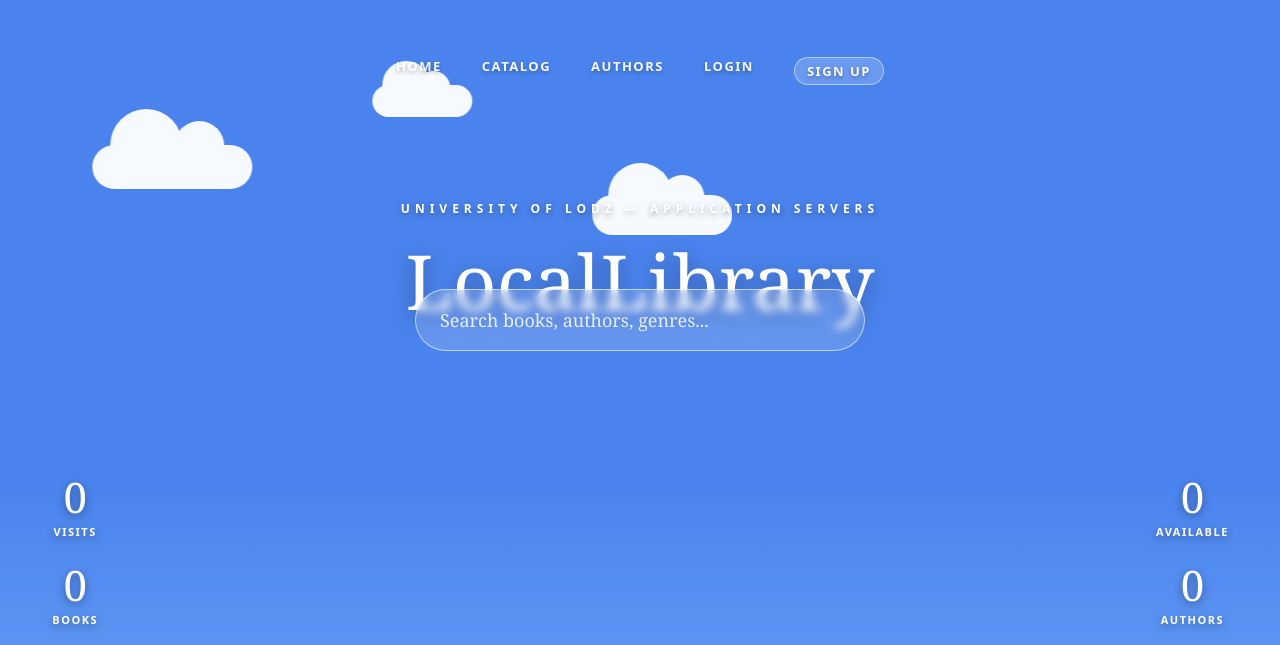
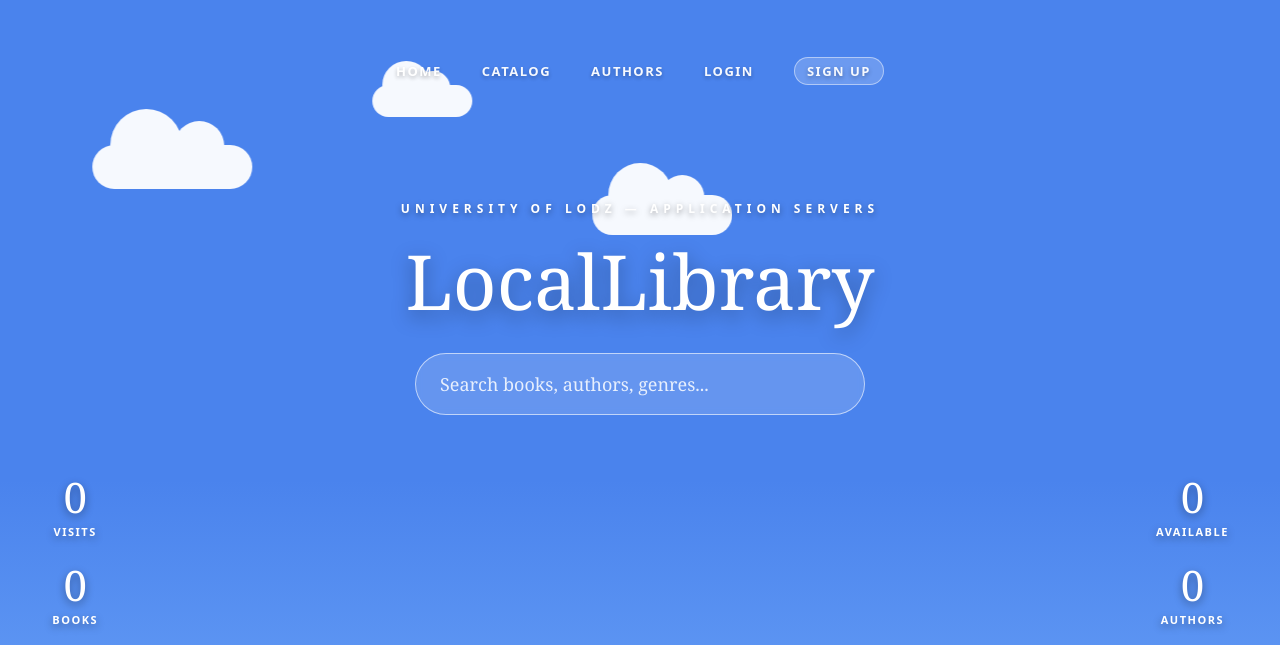
Before and after one commit to papingothegamer/locallibrary, a Django app: page /catalog/ in a window 1280 px wide. Shown: the top 645 px of the page. Run offline with Django 5.2, Linux system fonts and the light colour scheme; data that the repository does not hold is empty.

Commit message:
UI Tweak: Fixed nav item vertical alignment and increased spacing above search bar

```diff
--- a/catalog/static/css/styles.css
+++ b/catalog/static/css/styles.css
@@ -17,7 +17,7 @@ body { font-family: Georgia, serif; color: #1a1a1a; margin: 0; min-height: 100vh
 .c4 { width:140px;height:40px;top:195px; left:780px; } .c4::before{width:64px;height:64px;top:-32px;left:16px;} .c4::after{width:44px;height:44px;top:-20px;left:68px;}
 
 /* Navigation */
-.nav-wrap { display: flex; justify-content: center; gap: 40px; padding: 35px 0; z-index: 20; position: relative; }
+.nav-wrap { display: flex; justify-content: center; align-items: center; gap: 40px; padding: 35px 0; z-index: 20; position: relative; }
 .nav-link { color: #ffffff; text-decoration: none; font-family: system-ui, sans-serif; font-size: 13px; font-weight: 600; text-transform: uppercase; letter-spacing: 1.5px; opacity: 0.95; text-shadow: 0 2px 4px rgba(0,0,0,0.3); transition: opacity 0.2s; }
 .nav-link:hover { opacity: 1; text-decoration: underline; text-underline-offset: 4px; }
 .btn-nav-logout { background: none; border: none; color: #fff; cursor: pointer; font-family: system-ui, sans-serif; font-size: 13px; font-weight: 600; text-transform: uppercase; letter-spacing: 1.5px; text-shadow: 0 2px 4px rgba(0,0,0,0.3); padding: 0; }
@@ -50,7 +50,7 @@ body { font-family: Georgia, serif; color: #1a1a1a; margin: 0; min-height: 100vh
 /* Existing Search/Shelf Code retained for Index */
 .blur-backdrop { position: fixed; top: 0; left: 0; width: 100%; height: 100%; background: rgba(0,0,0,0.15); backdrop-filter: blur(12px); z-index: 40; opacity: 0; pointer-events: none; transition: opacity 0.3s ease; }
 .blur-backdrop.active { opacity: 1; pointer-events: all; }
-.search-wrapper { position: absolute; top: 40%; left: 50%; transform: translate(-50%, -50%); width: 450px; z-index: 50; transition: all 0.4s; }
+.search-wrapper { position: absolute; top: 48%; left: 50%; transform: translate(-50%, -50%); width: 450px; z-index: 50; transition: all 0.4s; }
 .search-wrapper.active { width: 600px; }
 .glass-input { width: 100%; padding: 18px 24px; border-radius: 40px; background: rgba(255,255,255,0.15); border: 1px solid rgba(255,255,255,0.6); color: #ffffff; font-family: Georgia, serif; font-size: 18px; outline: none; backdrop-filter: blur(5px); transition: all 0.3s ease; }
 .glass-input::placeholder { color: rgba(255,255,255,0.85); }
--- a/catalog/templates/base_generic.html
+++ b/catalog/templates/base_generic.html
@@ -4,7 +4,7 @@
 <head>
   <meta charset="UTF-8">
   <title>{% block title %}LocalLibrary{% endblock %}</title>
-  <link rel="stylesheet" href="{% static 'css/styles.css' %}?v=4">
+  <link rel="stylesheet" href="{% static 'css/styles.css' %}?v=5">
 </head>
 <body class="bg-sky">
 
```
